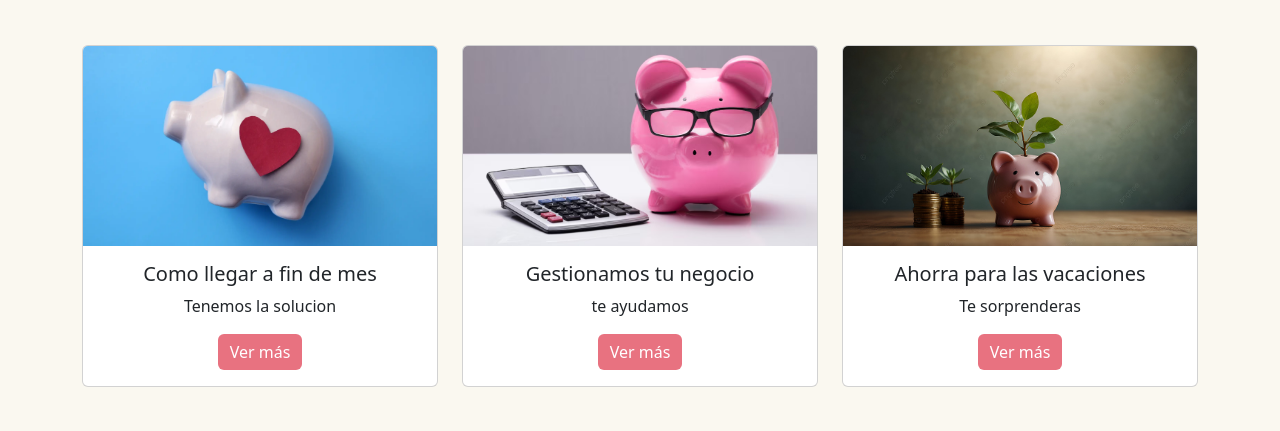
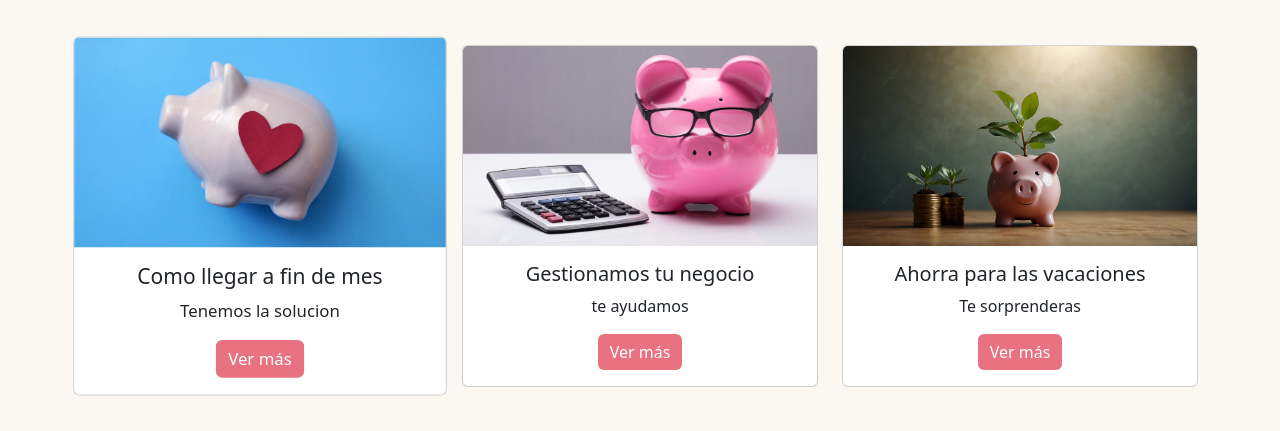
Before and after one commit to aijimenez06/web-de-gestion-de-gastos, a plain HTML site: page index.html in a window 1280 px wide. In both pictures the pointer is over the element 260 px from the left and 617 px from the top of the page. Shown: the part 401-832 px from the top of the page. Drawn offline with nearby package versions, Linux system fonts and the light colour scheme; a web font is replaced by a local one.

Commit message:
efecto card

```diff
--- a/index.html
+++ b/index.html
@@ -67,6 +67,15 @@
     .card-img-top {
       height: 200px; /* Ajusta este valor según el diseño que te guste */
       object-fit: cover; /* Recorta manteniendo proporción */
+    }
+
+    /* Efecto hover para las cards */
+    .card {
+      transition: transform 0.2s ease;
+    }
+    .card:hover {
+      transform: scale(1.05);
+      z-index: 2;
     }
 
     footer {
```
